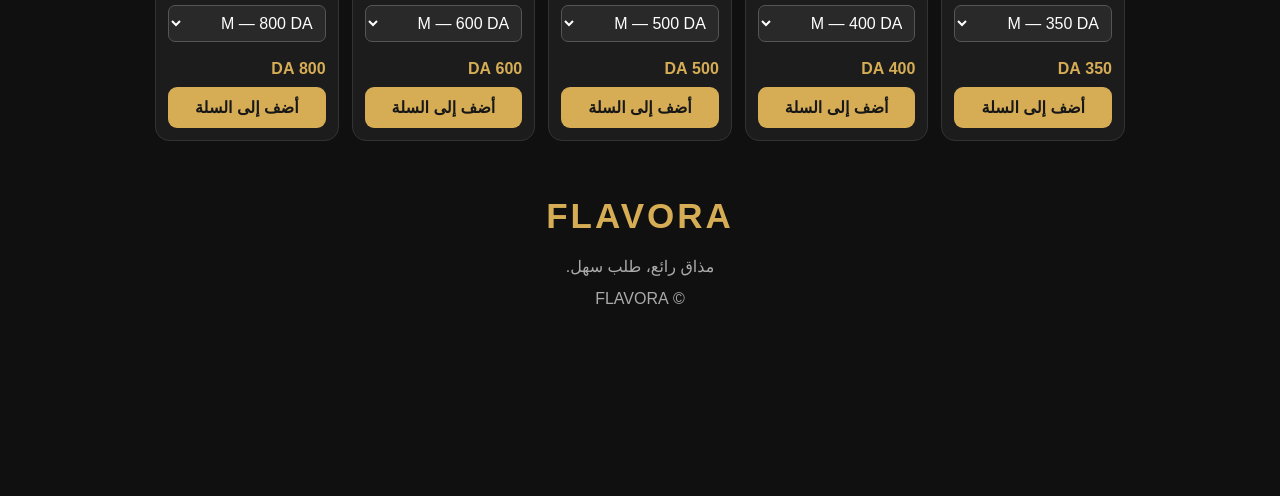
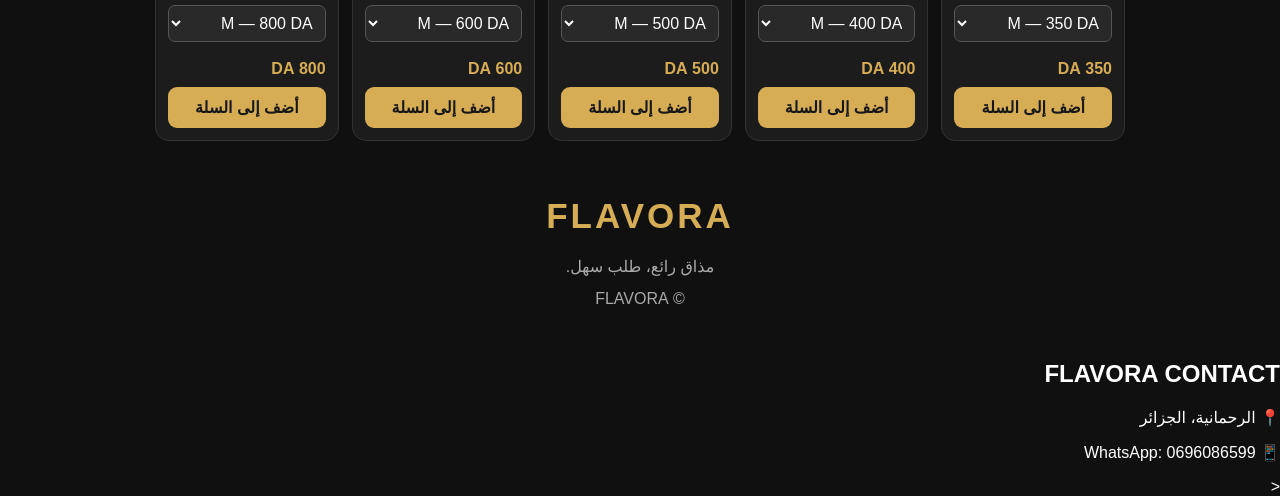
Before and after one commit to fouzifofo/flavora-android, a plain HTML site: page index.html in a window 1280 px wide. Shown: the part 3194-3690 px from the top of the page. Before the commit the page ends 3534 px from the top, so only its background shows below. Drawn offline with Linux system fonts and the light colour scheme.

Commit message:
Add contact section with location and WhatsApp info

```diff
--- a/index.html
+++ b/index.html
@@ -363,3 +363,14 @@ renderCart();
 </script>
 </body>
 </html>
+</p>
+  </div>
+  <div id="adminOrders"></div>
+ </section>
+
+ <section id="contact" class="screen">
+  <div class="section-head"><h2>FLAVORA <span>CONTACT</span></h2></div>
+  <div class="box">
+   <p>📍 الرحمانية، الجزائر</p>
+   <p>📱 WhatsApp: 0696086599</p>
+   <
```
